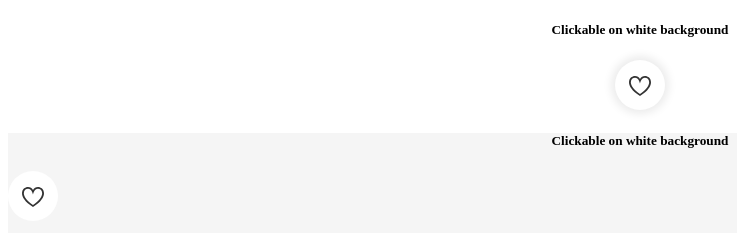
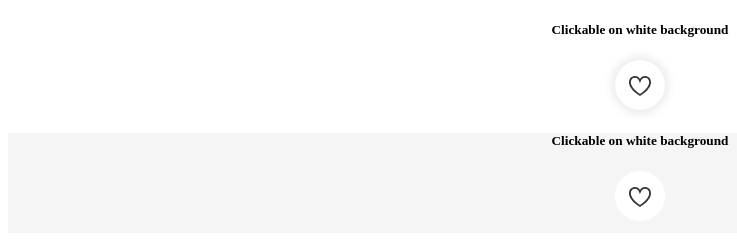
Before and after one commit to albiberon/jg-icons, a plain HTML site: page index.html in a window 1280 px wide. Shown: the full height of the page, 0-737 px from the left. Drawn offline with nearby package versions, Linux system fonts and the light colour scheme.

Commit message:
Update index.html

```diff
--- a/index.html
+++ b/index.html
@@ -77,7 +77,7 @@
     <section class="gray-bg">
         <h5>Clickable on white background</h5>
 
-        <div class="outter-shell-wishlist-icon-without-shadow">
+        <div class="outter-shell-wishlist-icon-without-shadow" style="margin-left: auto; margin-right: auto;" >
 
             <svg class="wishlist-icon-svg" xmlns="http://www.w3.org/2000/svg" width="22" height="22" viewBox="0 0 24 24">
                 <path
```
